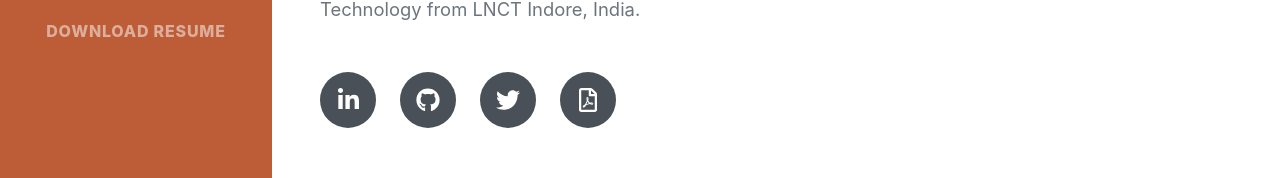
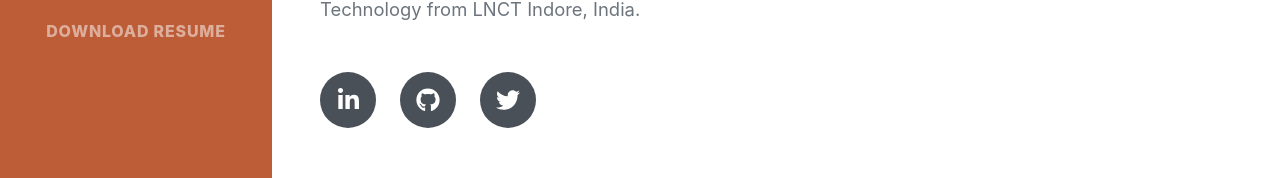
Before and after one commit to jrohit/ResumeRohitJain, an Angular app: page /ResumeRohitJain/ in a window 1280 px wide. Shown: the part 523-701 px from the top of the page. Built offline with nearby package versions, Linux system fonts and the light colour scheme; a web font is replaced by a local one.

Commit message:
Removing additional icon

```diff
--- a/src/app/about/about.component.html
+++ b/src/app/about/about.component.html
@@ -22,7 +22,6 @@
                 <a class="social-icon" target="_blank" href="https://www.linkedin.com/in/connectwithrohit/"><i class="fab fa-linkedin-in"></i></a>
                 <a class="social-icon" target="_blank" href="https://github.com/jrohit"><i class="fab fa-github"></i></a>
                 <a class="social-icon" target="_blank" href="#"><i class="fab fa-twitter"></i></a>
-                <a class="social-icon" target="_blank" href="#"><i class="far fa-file-pdf"></i></a>
             </div>
         </div>
     </section>
```
